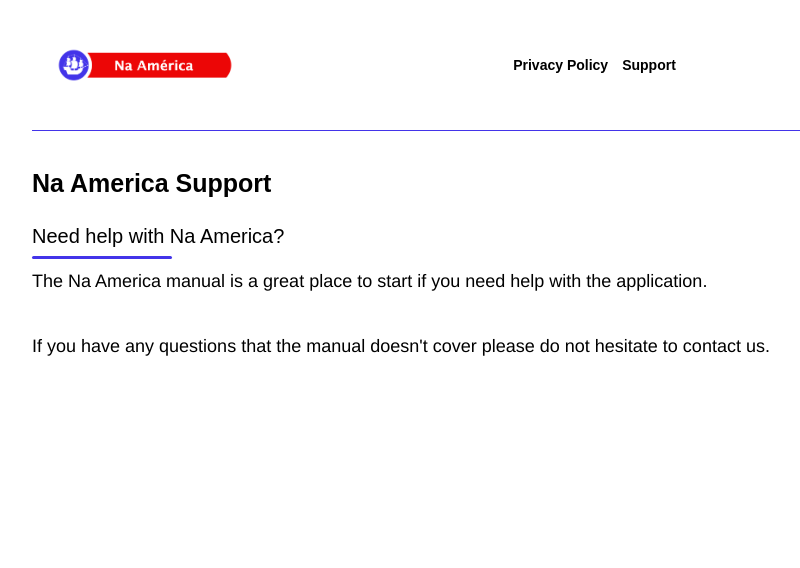
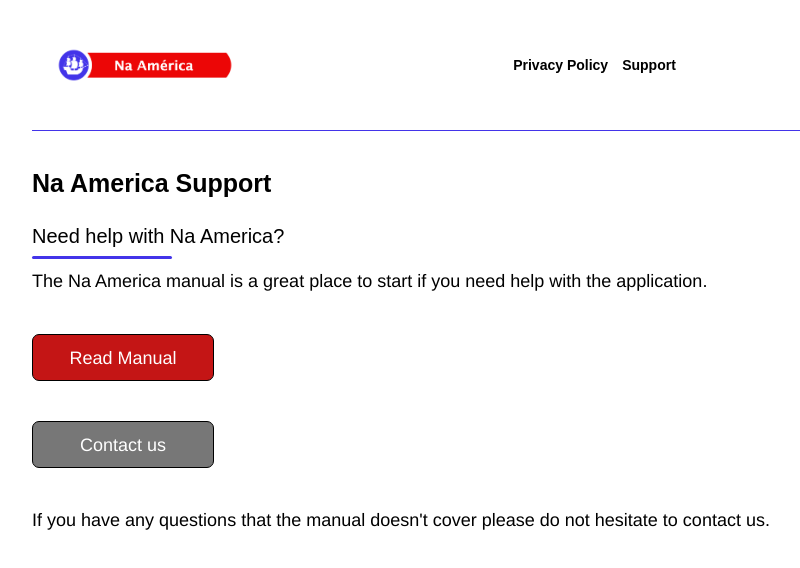
Before and after one commit to emersonscheffer/emersondev, a React (Create React App) app: page /#/naamericasupport in a window 1280 px wide. Shown: the top 568 px of the page, without its empty margins (158-958 px from the left). Built offline with nearby package versions, Linux system fonts and the light colour scheme.

Commit message:
btns and start manual

```diff
--- a/src/App.js
+++ b/src/App.js
@@ -10,6 +10,7 @@ import NaAmerica from "./views/NaAmerica";
 import IosApps from "./views/IosApps";
 import NaAmericaPolicy from "./views/NaAmericaPolicy";
 import NaAmericaSupport from "./views/NaAmericaSupport";
+import NaAmericaManual from "./views/NaAmericaManual";
 
 function App() {
   return (
@@ -21,6 +22,7 @@ function App() {
         <Route path="/naamerica" component={NaAmerica} />
         <Route path="/naamericapolicy" component={NaAmericaPolicy} />
         <Route path="/naamericasupport" component={NaAmericaSupport} />
+        <Route path="/naamericamanual" component={NaAmericaManual} />
       </Router>
     </div>
   );
--- a/src/Constants.js
+++ b/src/Constants.js
@@ -1,4 +1,6 @@
 export const AZULCOLOR = "#4334E9"
+export const REDCOLOR = "#c41515"
+export const GRAYCOLOR = "#777777"
 
 // Emerson Dev links
 export const IOSAPPS = "iOS Apps"
--- /dev/null
+++ b/src/components/MyBtns.jsx
@@ -0,0 +1,38 @@
+import React, { useState } from "react";
+
+const MyBtns = ({ btnTitle, btnAction, btnColor, btnTitleColor }) => {
+  const [isHovering, setIsHovering] = useState(false);
+  return (
+    <div
+      style={{
+        backgroundColor: btnColor,
+        height: "35px",
+        padding: "5px",
+        width: "170px",
+        border: "solid 1px black",
+        borderRadius: "7px",
+        display: "grid",
+        marginBottom: "40px",
+        cursor: isHovering ? "pointer" : "default",
+      }}
+      onMouseEnter={() => setIsHovering(true)}
+      onMouseLeave={() => setIsHovering(false)}
+      onClick={btnAction}
+    >
+      <h1
+        style={{
+          justifySelf: "center",
+          alignSelf: "center",
+          fontFamily: "helvetica",
+          fontSize: isHovering ? "20px" : "18px",
+          fontWeight: isHovering ? "bold" : "normal",
+          color: btnTitleColor,
+        }}
+      >
+        {btnTitle}
+      </h1>
+    </div>
+  );
+};
+
+export default MyBtns;
--- a/src/components/MyNavLink.jsx
+++ b/src/components/MyNavLink.jsx
@@ -1,23 +1,22 @@
 import React, { useState } from "react";
 import { Redirect } from "react-router-dom";
-
 
 const MyNavLink = ({ linkname, goto, hovercolor }) => {
   const [navigate, setNavigate] = useState(false);
   const [isHovering, setIsHovering] = useState(false);
 
-  const redirectinig = () => {
+  const redirecting = () => {
     if (navigate) {
       return <Redirect to={goto} />;
     }
   };
 
   const styleLink = {
-    color: "black"
+    color: "black",
   };
 
   const hoverState = {
-    color: hovercolor
+    color: hovercolor,
   };
 
   return (
@@ -28,7 +27,7 @@ const MyNavLink = ({ linkname, goto, hovercolor }) => {
       onMouseEnter={() => setIsHovering(true)}
       onMouseLeave={() => setIsHovering(false)}
     >
-      {redirectinig()}
+      {redirecting()}
       <h1>{linkname}</h1>
     </div>
   );
--- /dev/null
+++ b/src/components/MyPicture.jsx
@@ -0,0 +1,23 @@
+import React from "react";
+
+const MyPicture = ({ picName, picSrc }) => {
+  return (
+    <div
+      style={{
+        width: "350px",
+        height: "auto",
+        border: "solid 1px gray",
+        marginTop: "45px",
+        marginBottom: "45px",
+      }}
+    >
+      <img
+        style={{ width: "100%", height: "auto" }}
+        src={picSrc}
+        alt={picName}
+      />
+    </div>
+  );
+};
+
+export default MyPicture;
--- a/src/views/NaAmerica.jsx
+++ b/src/views/NaAmerica.jsx
@@ -1,6 +1,4 @@
 import React from "react";
-
-import TopicBar from "../components/TopicBar";
 
 import MyHeader from "../components/MyHeader";
 
@@ -23,12 +21,11 @@ const NaAmerica = () => {
         hovercolor={AZULCOLOR}
       />
 
-      <PageTitle title="Private Policy"/>
+      <PageTitle title="Private Policy" />
 
       <Topic word="Support" color={AZULCOLOR} />
       <Topic word="Support" color={AZULCOLOR} />
       <Topic word="Support" color={AZULCOLOR} />
-
     </div>
   );
 };
--- /dev/null
+++ b/src/views/NaAmericaManual.jsx
@@ -0,0 +1,36 @@
+import React from "react";
+import { POLICY, SUPPORT, AZULCOLOR } from "../Constants";
+import PageTitle from "../components/PageTitle";
+import MyHeader from "../components/MyHeader";
+import Topic from "../components/Topic";
+import MyParagraph from "../components/MyParagraph";
+import MyPicture from "../components/MyPicture";
+
+const NaAmericaManual = () => {
+  let headerLinks = [
+    { name: POLICY, goto: "/naamericapolicy" },
+    { name: SUPPORT, goto: "/naamericasupport" },
+  ];
+  return (
+    <div>
+      <MyHeader
+        headerLinks={headerLinks}
+        logoImage={require("../images/naAmericaLogo.png")}
+        logoName="Na America"
+        hovercolor={AZULCOLOR}
+        barColor={AZULCOLOR}
+      />
+
+      <PageTitle title="Na America Manual" />
+
+      <Topic word="Signing Up" color={AZULCOLOR} />
+
+      <MyParagraph paragraphWords="All you need to sign up is your firstname, lastname,  email, create a password with 6 characters or more, accept the terms and be 18 years or older."/>
+      <MyPicture picName="names" picSrc={require("../images/Simulator.png")}/>
+
+      <Topic word="Signing Out" color={AZULCOLOR} />
+    </div>
+  );
+};
+
+export default NaAmericaManual;
--- a/src/views/NaAmericaSupport.jsx
+++ b/src/views/NaAmericaSupport.jsx
@@ -1,12 +1,21 @@
-import React from "react";
+import React, { useState } from "react";
+import { Redirect } from "react-router-dom";
 
-import { POLICY, SUPPORT, AZULCOLOR } from "../Constants";
+import { POLICY, SUPPORT, AZULCOLOR, REDCOLOR, GRAYCOLOR } from "../Constants";
 import PageTitle from "../components/PageTitle";
 import MyHeader from "../components/MyHeader";
 import Topic from "../components/Topic";
 import MyParagraph from "../components/MyParagraph";
+import MyBtns from "../components/MyBtns";
 
 const NaAmericaSupport = () => {
+  const [manualNav, setManualNav] = useState(false);
+  const redirecting = () => {
+    if (manualNav) {
+      return <Redirect to="/naamericamanual" />;
+    }
+  };
+
   let headerLinks = [
     { name: POLICY, goto: "/naamericapolicy" },
     { name: SUPPORT, goto: "/naamericasupport" },
@@ -14,6 +23,7 @@ const NaAmericaSupport = () => {
 
   return (
     <div>
+      {redirecting()}
       <MyHeader
         headerLinks={headerLinks}
         logoImage={require("../images/naAmericaLogo.png")}
@@ -26,9 +36,19 @@ const NaAmericaSupport = () => {
       <Topic word="Need help with Na America?" color={AZULCOLOR} />
       <MyParagraph paragraphWords="The Na America manual is a great place to start if you need help with the application." />
 
-      <MyParagraph
-        paragraphWords="If you have any questions that the manual doesn't cover please do not hesitate to contact us."
+      <MyBtns
+        btnTitleColor="white"
+        btnAction={()=>setManualNav(true)}
+        btnTitle="Read Manual"
+        btnColor={REDCOLOR}
       />
+      <MyBtns
+        btnTitleColor="white"
+        btnTitle="Contact us"
+        btnColor={GRAYCOLOR}
+      />
+
+      <MyParagraph paragraphWords="If you have any questions that the manual doesn't cover please do not hesitate to contact us." />
     </div>
   );
 };
```
